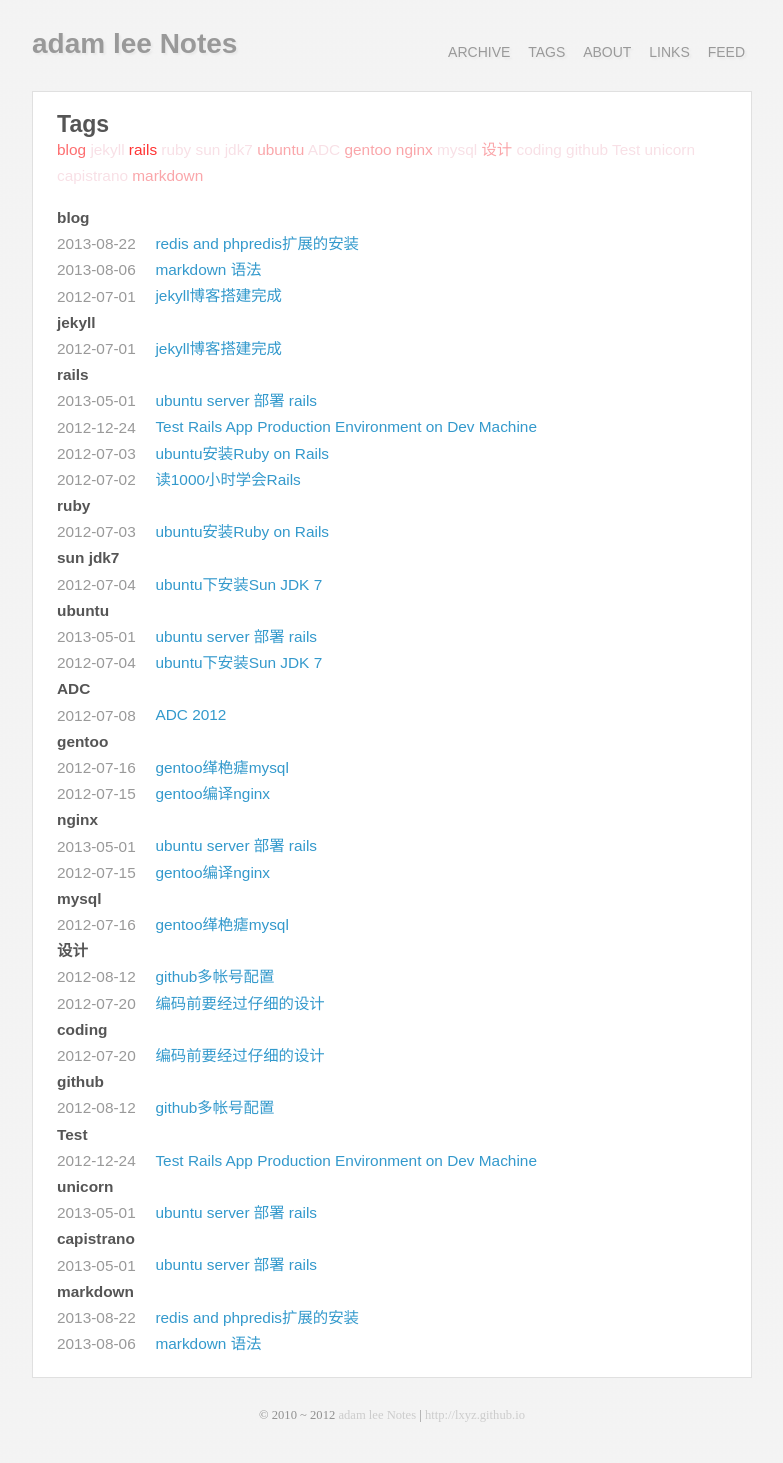
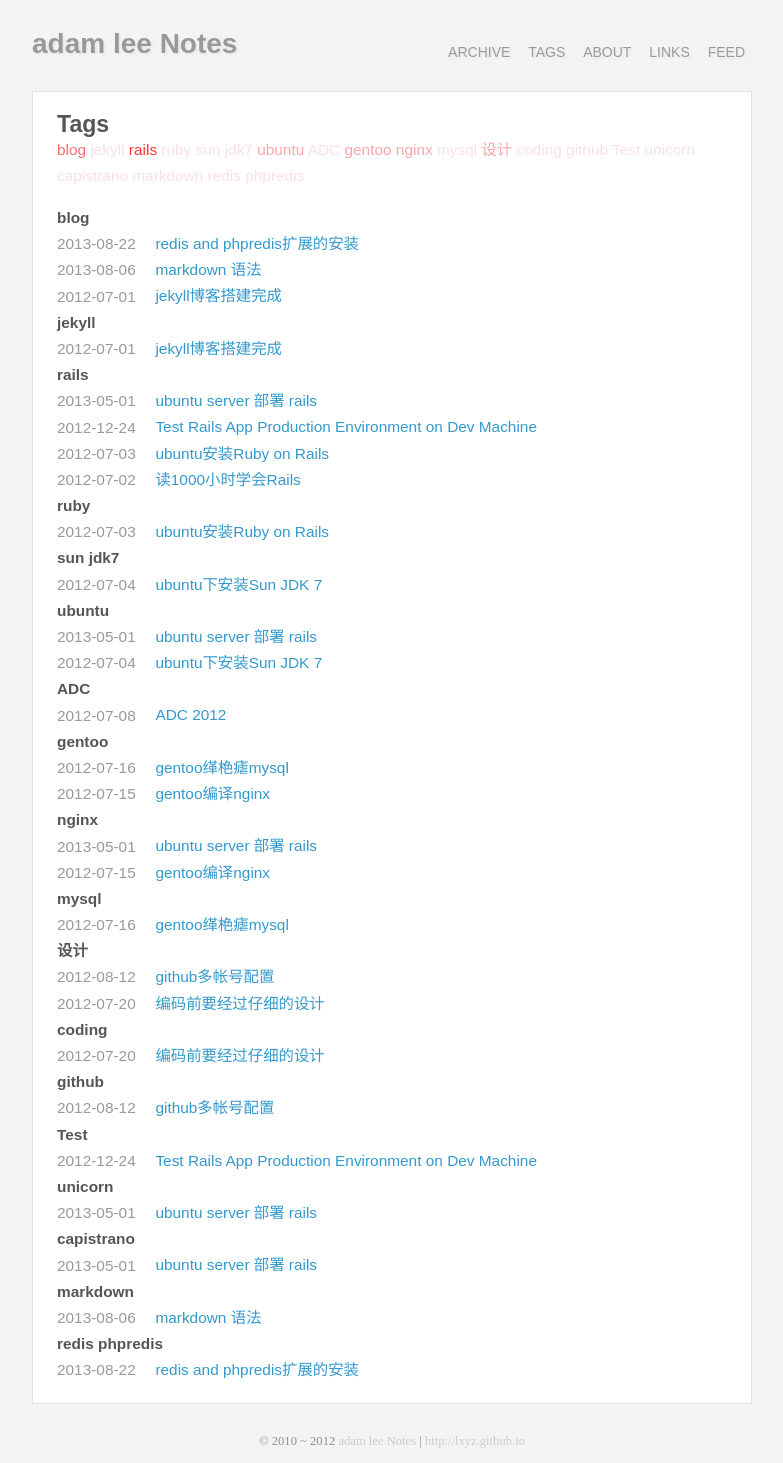
Before and after one commit to sapolang/lxyz.github.com, a Jekyll site: the page built from tags.md, in a window 1280 px wide. Shown: the whole page, without its empty margins (248-1031 px from the left). Built offline with Jekyll 4.4.1, drawn with Linux system fonts in a browser that asks for light colours; some web fonts are replaced; Markdown is read by kramdown in place of the engine named in the settings; before the commit the page ends 1437 px from its top, so only the background shows below that.

Commit message:
modify post

```diff
--- a/_posts/2013-08-22-redis-phpredis.md
+++ b/_posts/2013-08-22-redis-phpredis.md
@@ -3,7 +3,7 @@ layout: post
 title: redis and phpredis扩展的安装
 tags:
  - blog
- - markdown
+ - redis phpredis
 ---
 
 
```
